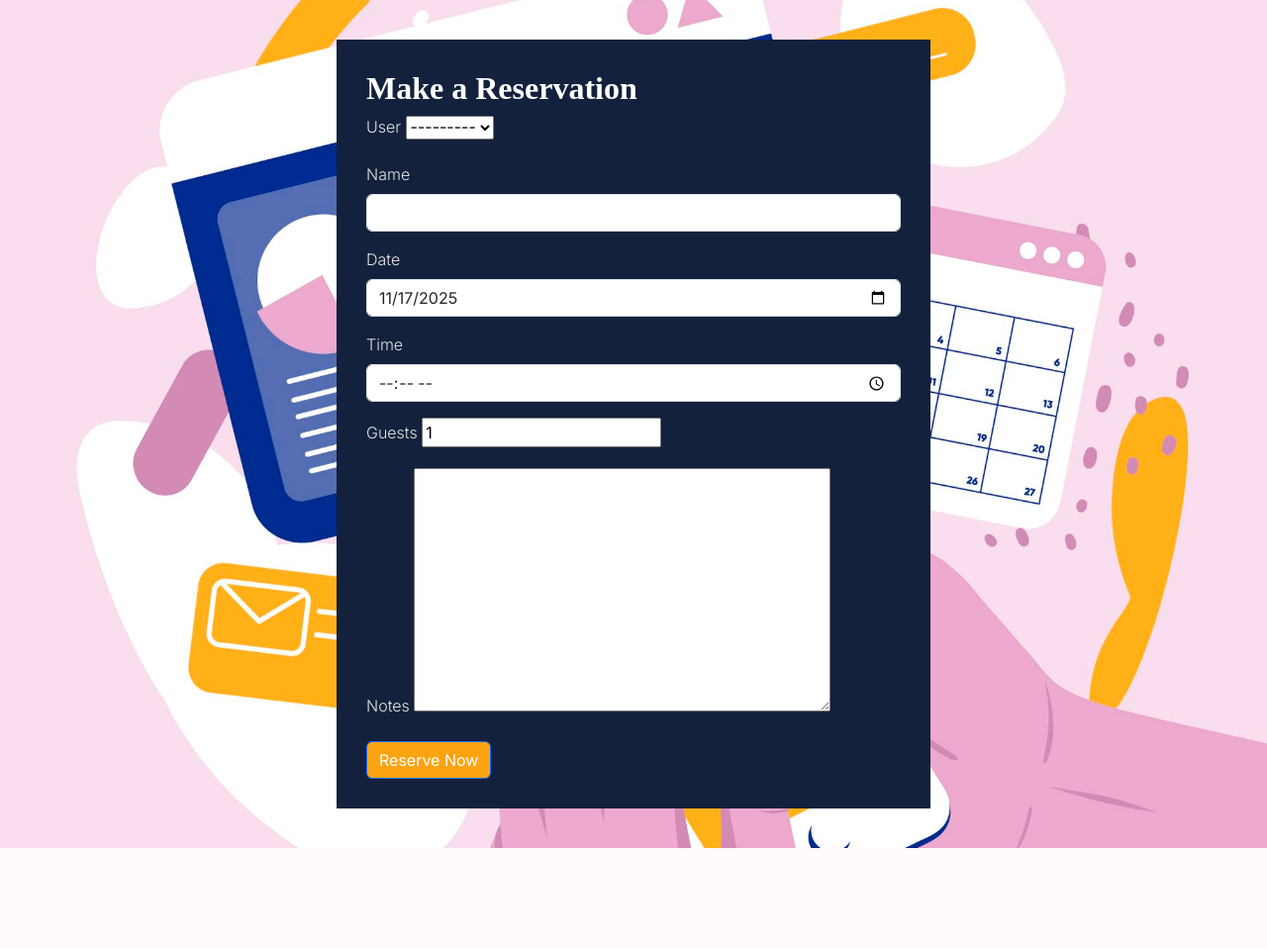
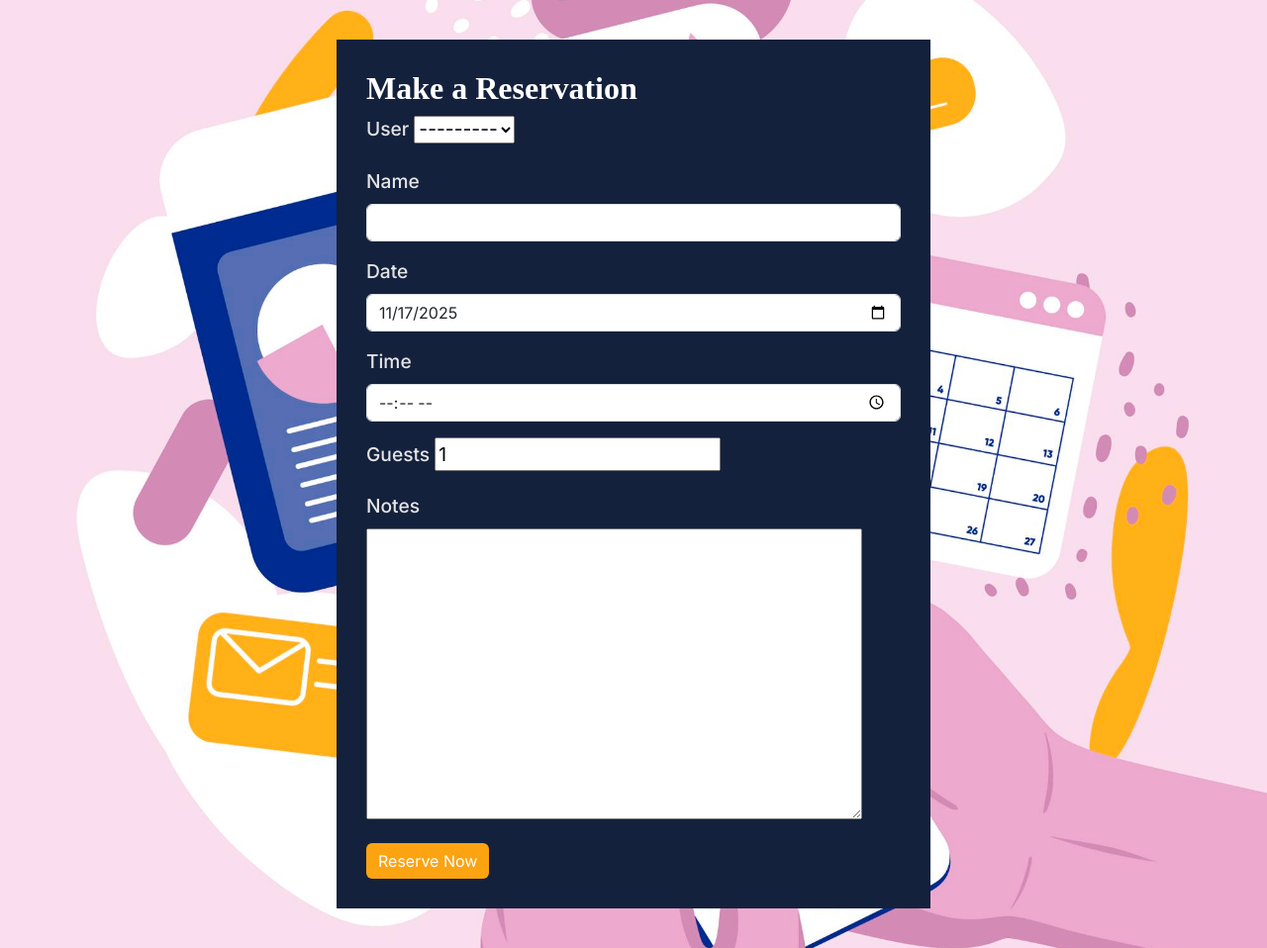
Before and after one commit to sphenry2799/Planora_Bookings, a Django app: page / in a window 1280 px wide. Shown: the whole page at 99% size. Before the commit the page ends 857 px from the top, so only its background shows below. Run offline with Django 4.2, Linux system fonts and the light colour scheme; some web fonts are replaced.

Commit message:
Change font-weight

```diff
--- a/static/css/reservations.css
+++ b/static/css/reservations.css
@@ -26,11 +26,10 @@ body {
     background: var(--secondary-color);
     color: var(--third-color);
     font-family: var(--primary-font);
-    font-weight: 300;
-    font-size: 1rem;
+    font-weight: 500;
+    font-size: 1.2rem;
     padding: 30px;
-    border: none;
-         }
+             }
 
 h2 {
   font-family: var(--secondary-font);
@@ -41,4 +40,5 @@ h2 {
 .btn-primary {
   background-color: var(--primary-color);
   color: var(--light-color);
+  border: none;
 }
```
